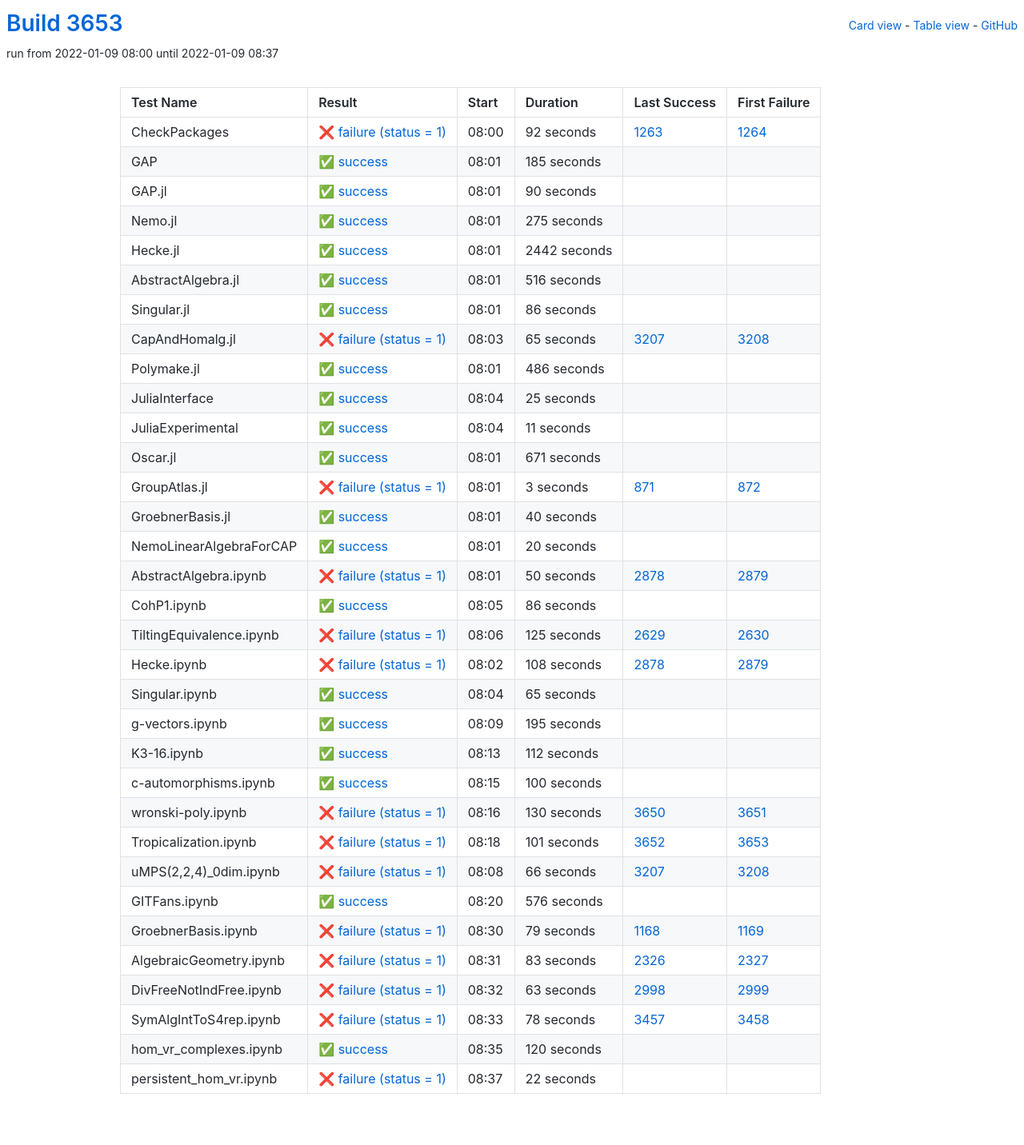
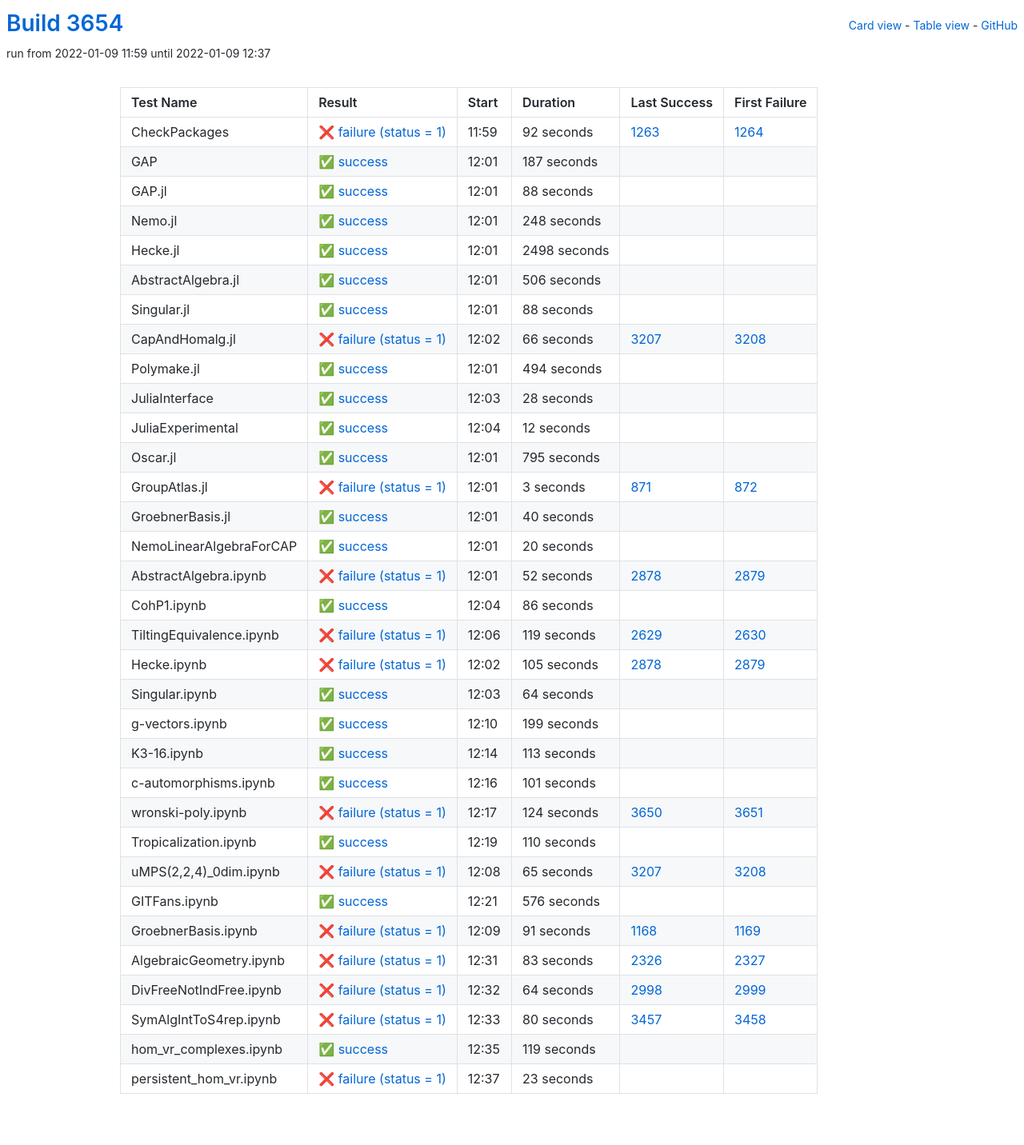
Before and after one commit to oscar-system/oscar-ci-status-stable, a Jekyll site: the page built from table.html, in a window 1280 px wide. Shown: the whole page at 80% size. Built offline with Jekyll 4.4.1, drawn with Linux system fonts in a browser that asks for light colours.

Commit message:
Build #3654

```diff
--- a/_data/ci.yml
+++ b/_data/ci.yml
@@ -1,6 +1,6 @@
 ---
-build: 3653
-build_url: https://oscarci.mathematik.uni-kl.de/job/oscar-stable/3653/
+build: 3654
+build_url: https://oscarci.mathematik.uni-kl.de/job/oscar-stable/3654/
 job: oscar-stable
 organization: oscar-system
 repo: oscar-ci-status-stable
@@ -8,8 +8,8 @@ repourl: https://github.com/oscar-system/oscar-ci-status-stable
 tests:
 - name: CheckPackages
   id: checkpackages
-  log: https://oscarci.mathematik.uni-kl.de/job/oscar-stable/3653/artifact/logs/build-3653/CheckPackages.log
-  start: 2022-01-09 08:00
+  log: https://oscarci.mathematik.uni-kl.de/job/oscar-stable/3654/artifact/logs/build-3654/CheckPackages.log
+  start: 2022-01-09 11:59
   success: false
   exitcode: 1
   status: failure
@@ -20,140 +20,140 @@ tests:
   first_failure_url: https://oscarci.mathematik.uni-kl.de/job/oscar-stable/1264/
 - name: GAP
   id: gap
-  log: https://oscarci.mathematik.uni-kl.de/job/oscar-stable/3653/artifact/logs/build-3653/GAP.log
-  start: 2022-01-09 08:01
+  log: https://oscarci.mathematik.uni-kl.de/job/oscar-stable/3654/artifact/logs/build-3654/GAP.log
+  start: 2022-01-09 12:01
   success: true
   exitcode: 0
   status: success
-  duration: 185
+  duration: 187
   last_success: false
   last_success_url:
   first_failure: false
   first_failure_url:
 - name: GAP.jl
   id: gap-jl
-  log: https://oscarci.mathematik.uni-kl.de/job/oscar-stable/3653/artifact/logs/build-3653/GAP.jl.log
-  start: 2022-01-09 08:01
+  log: https://oscarci.mathematik.uni-kl.de/job/oscar-stable/3654/artifact/logs/build-3654/GAP.jl.log
+  start: 2022-01-09 12:01
   success: true
   exitcode: 0
   status: success
-  duration: 90
+  duration: 88
   last_success: false
   last_success_url:
   first_failure: false
   first_failure_url:
 - name: Nemo.jl
   id: nemo-jl
-  log: https://oscarci.mathematik.uni-kl.de/job/oscar-stable/3653/artifact/logs/build-3653/Nemo.jl.log
-  start: 2022-01-09 08:01
+  log: https://oscarci.mathematik.uni-kl.de/job/oscar-stable/3654/artifact/logs/build-3654/Nemo.jl.log
+  start: 2022-01-09 12:01
   success: true
   exitcode: 0
   status: success
-  duration: 275
+  duration: 248
   last_success: false
   last_success_url:
   first_failure: false
   first_failure_url:
 - name: Hecke.jl
   id: hecke-jl
-  log: https://oscarci.mathematik.uni-kl.de/job/oscar-stable/3653/artifact/logs/build-3653/Hecke.jl.log
-  start: 2022-01-09 08:01
+  log: https://oscarci.mathematik.uni-kl.de/job/oscar-stable/3654/artifact/logs/build-3654/Hecke.jl.log
+  start: 2022-01-09 12:01
   success: true
   exitcode: 0
   status: success
-  duration: 2442
+  duration: 2498
   last_success: false
   last_success_url:
   first_failure: false
   first_failure_url:
 - name: AbstractAlgebra.jl
   id: abstractalgebra-jl
-  log: https://oscarci.mathematik.uni-kl.de/job/oscar-stable/3653/artifact/logs/build-3653/AbstractAlgebra.jl.log
-  start: 2022-01-09 08:01
+  log: https://oscarci.mathematik.uni-kl.de/job/oscar-stable/3654/artifact/logs/build-3654/AbstractAlgebra.jl.log
+  start: 2022-01-09 12:01
   success: true
   exitcode: 0
   status: success
-  duration: 516
+  duration: 506
   last_success: false
   last_success_url:
   first_failure: false
   first_failure_url:
 - name: Singular.jl
   id: singular-jl
-  log: https://oscarci.mathematik.uni-kl.de/job/oscar-stable/3653/artifact/logs/build-3653/Singular.jl.log
-  start: 2022-01-09 08:01
+  log: https://oscarci.mathematik.uni-kl.de/job/oscar-stable/3654/artifact/logs/build-3654/Singular.jl.log
+  start: 2022-01-09 12:01
   success: true
   exitcode: 0
   status: success
-  duration: 86
+  duration: 88
   last_success: false
   last_success_url:
   first_failure: false
   first_failure_url:
 - name: CapAndHomalg.jl
   id: capandhomalg-jl
-  log: https://oscarci.mathematik.uni-kl.de/job/oscar-stable/3653/artifact/logs/build-3653/CapAndHomalg.jl.log
-  start: 2022-01-09 08:03
+  log: https://oscarci.mathematik.uni-kl.de/job/oscar-stable/3654/artifact/logs/build-3654/CapAndHomalg.jl.log
+  start: 2022-01-09 12:02
   success: false
   exitcode: 1
   status: failure
-  duration: 65
+  duration: 66
   last_success: 3207
   last_success_url: https://oscarci.mathematik.uni-kl.de/job/oscar-stable/3207/
   first_failure: 3208
   first_failure_url: https://oscarci.mathematik.uni-kl.de/job/oscar-stable/3208/
 - name: Polymake.jl
   id: polymake-jl
-  log: https://oscarci.mathematik.uni-kl.de/job/oscar-stable/3653/artifact/logs/build-3653/Polymake.jl.log
-  start: 2022-01-09 08:01
+  log: https://oscarci.mathematik.uni-kl.de/job/oscar-stable/3654/artifact/logs/build-3654/Polymake.jl.log
+  start: 2022-01-09 12:01
   success: true
   exitcode: 0
   status: success
-  duration: 486
+  duration: 494
   last_success: false
   last_success_url:
   first_failure: false
   first_failure_url:
 - name: JuliaInterface
   id: juliainterface
-  log: https://oscarci.mathematik.uni-kl.de/job/oscar-stable/3653/artifact/logs/build-3653/JuliaInterface.log
-  start: 2022-01-09 08:04
+  log: https://oscarci.mathematik.uni-kl.de/job/oscar-stable/3654/artifact/logs/build-3654/JuliaInterface.log
+  start: 2022-01-09 12:03
   success: true
   exitcode: 0
   status: success
-  duration: 25
+  duration: 28
   last_success: false
   last_success_url:
   first_failure: false
   first_failure_url:
 - name: JuliaExperimental
   id: juliaexperimental
-  log: https://oscarci.mathematik.uni-kl.de/job/oscar-stable/3653/artifact/logs/build-3653/JuliaExperimental.log
-  start: 2022-01-09 08:04
+  log: https://oscarci.mathematik.uni-kl.de/job/oscar-stable/3654/artifact/logs/build-3654/JuliaExperimental.log
+  start: 2022-01-09 12:04
   success: true
   exitcode: 0
   status: success
-  duration: 11
+  duration: 12
   last_success: false
   last_success_url:
   first_failure: false
   first_failure_url:
 - name: Oscar.jl
   id: oscar-jl
-  log: https://oscarci.mathematik.uni-kl.de/job/oscar-stable/3653/artifact/logs/build-3653/Oscar.jl.log
-  start: 2022-01-09 08:01
+  log: https://oscarci.mathematik.uni-kl.de/job/oscar-stable/3654/artifact/logs/build-3654/Oscar.jl.log
+  start: 2022-01-09 12:01
   success: true
   exitcode: 0
   status: success
-  duration: 671
+  duration: 795
   last_success: false
   last_success_url:
   first_failure: false
   first_failure_url:
 - name: GroupAtlas.jl
   id: groupatlas-jl
-  log: https://oscarci.mathematik.uni-kl.de/job/oscar-stable/3653/artifact/logs/build-3653/GroupAtlas.jl.log
-  start: 2022-01-09 08:01
+  log: https://oscarci.mathematik.uni-kl.de/job/oscar-stable/3654/artifact/logs/build-3654/GroupAtlas.jl.log
+  start: 2022-01-09 12:01
   success: false
   exitcode: 1
   status: failure
@@ -164,8 +164,8 @@ tests:
   first_failure_url: https://oscarci.mathematik.uni-kl.de/job/oscar-stable/872/
 - name: GroebnerBasis.jl
   id: groebnerbasis-jl
-  log: https://oscarci.mathematik.uni-kl.de/job/oscar-stable/3653/artifact/logs/build-3653/GroebnerBasis.jl.log
-  start: 2022-01-09 08:01
+  log: https://oscarci.mathematik.uni-kl.de/job/oscar-stable/3654/artifact/logs/build-3654/GroebnerBasis.jl.log
+  start: 2022-01-09 12:01
   success: true
   exitcode: 0
   status: success
@@ -176,8 +176,8 @@ tests:
   first_failure_url:
 - name: NemoLinearAlgebraForCAP
   id: nemolinearalgebraforcap
-  log: https://oscarci.mathematik.uni-kl.de/job/oscar-stable/3653/artifact/logs/build-3653/NemoLinearAlgebraForCAP.log
-  start: 2022-01-09 08:01
+  log: https://oscarci.mathematik.uni-kl.de/job/oscar-stable/3654/artifact/logs/build-3654/NemoLinearAlgebraForCAP.log
+  start: 2022-01-09 12:01
   success: true
   exitcode: 0
   status: success
@@ -188,20 +188,20 @@ tests:
   first_failure_url:
 - name: AbstractAlgebra.ipynb
   id: abstractalgebra-ipynb
-  log: https://oscarci.mathematik.uni-kl.de/job/oscar-stable/3653/artifact/logs/build-3653/AbstractAlgebra.ipynb.log
-  start: 2022-01-09 08:01
+  log: https://oscarci.mathematik.uni-kl.de/job/oscar-stable/3654/artifact/logs/build-3654/AbstractAlgebra.ipynb.log
+  start: 2022-01-09 12:01
   success: false
   exitcode: 1
   status: failure
-  duration: 50
+  duration: 52
   last_success: 2878
   last_success_url: https://oscarci.mathematik.uni-kl.de/job/oscar-stable/2878/
   first_failure: 2879
   first_failure_url: https://oscarci.mathematik.uni-kl.de/job/oscar-stable/2879/
 - name: CohP1.ipynb
   id: cohp1-ipynb
-  log: https://oscarci.mathematik.uni-kl.de/job/oscar-stable/3653/artifact/logs/build-3653/CohP1.ipynb.log
-  start: 2022-01-09 08:05
+  log: https://oscarci.mathematik.uni-kl.de/job/oscar-stable/3654/artifact/logs/build-3654/CohP1.ipynb.log
+  start: 2022-01-09 12:04
   success: true
   exitcode: 0
   status: success
@@ -212,116 +212,116 @@ tests:
   first_failure_url:
 - name: TiltingEquivalence.ipynb
   id: tiltingequivalence-ipynb
-  log: https://oscarci.mathematik.uni-kl.de/job/oscar-stable/3653/artifact/logs/build-3653/TiltingEquivalence.ipynb.log
-  start: 2022-01-09 08:06
+  log: https://oscarci.mathematik.uni-kl.de/job/oscar-stable/3654/artifact/logs/build-3654/TiltingEquivalence.ipynb.log
+  start: 2022-01-09 12:06
   success: false
   exitcode: 1
   status: failure
-  duration: 125
+  duration: 119
   last_success: 2629
   last_success_url: https://oscarci.mathematik.uni-kl.de/job/oscar-stable/2629/
   first_failure: 2630
   first_failure_url: https://oscarci.mathematik.uni-kl.de/job/oscar-stable/2630/
 - name: Hecke.ipynb
   id: hecke-ipynb
-  log: https://oscarci.mathematik.uni-kl.de/job/oscar-stable/3653/artifact/logs/build-3653/Hecke.ipynb.log
-  start: 2022-01-09 08:02
+  log: https://oscarci.mathematik.uni-kl.de/job/oscar-stable/3654/artifact/logs/build-3654/Hecke.ipynb.log
+  start: 2022-01-09 12:02
   success: false
   exitcode: 1
   status: failure
-  duration: 108
+  duration: 105
   last_success: 2878
   last_success_url: https://oscarci.mathematik.uni-kl.de/job/oscar-stable/2878/
   first_failure: 2879
   first_failure_url: https://oscarci.mathematik.uni-kl.de/job/oscar-stable/2879/
 - name: Singular.ipynb
   id: singular-ipynb
-  log: https://oscarci.mathematik.uni-kl.de/job/oscar-stable/3653/artifact/logs/build-3653/Singular.ipynb.log
-  start: 2022-01-09 08:04
+  log: https://oscarci.mathematik.uni-kl.de/job/oscar-stable/3654/artifact/logs/build-3654/Singular.ipynb.log
+  start: 2022-01-09 12:03
   success: true
   exitcode: 0
   status: success
-  duration: 65
+  duration: 64
   last_success: false
   last_success_url:
   first_failure: false
   first_failure_url:
 - name: g-vectors.ipynb
   id: g-vectors-ipynb
-  log: https://oscarci.mathematik.uni-kl.de/job/oscar-stable/3653/artifact/logs/build-3653/g-vectors.ipynb.log
-  start: 2022-01-09 08:09
+  log: https://oscarci.mathematik.uni-kl.de/job/oscar-stable/3654/artifact/logs/build-3654/g-vectors.ipynb.log
+  start: 2022-01-09 12:10
   success: true
   exitcode: 0
   status: success
-  duration: 195
+  duration: 199
   last_success: false
   last_success_url:
   first_failure: false
   first_failure_url:
 - name: K3-16.ipynb
   id: k3-16-ipynb
-  log: https://oscarci.mathematik.uni-kl.de/job/oscar-stable/3653/artifact/logs/build-3653/K3-16.ipynb.log
-  start: 2022-01-09 08:13
+  log: https://oscarci.mathematik.uni-kl.de/job/oscar-stable/3654/artifact/logs/build-3654/K3-16.ipynb.log
+  start: 2022-01-09 12:14
   success: true
   exitcode: 0
   status: success
-  duration: 112
+  duration: 113
   last_success: false
   last_success_url:
   first_failure: false
   first_failure_url:
 - name: c-automorphisms.ipynb
   id: c-automorphisms-ipynb
-  log: https://oscarci.mathematik.uni-kl.de/job/oscar-stable/3653/artifact/logs/build-3653/c-automorphisms.ipynb.log
-  start: 2022-01-09 08:15
+  log: https://oscarci.mathematik.uni-kl.de/job/oscar-stable/3654/artifact/logs/build-3654/c-automorphisms.ipynb.log
+  start: 2022-01-09 12:16
   success: true
   exitcode: 0
   status: success
-  duration: 100
+  duration: 101
   last_success: false
   last_success_url:
   first_failure: false
   first_failure_url:
 - name: wronski-poly.ipynb
   id: wronski-poly-ipynb
-  log: https://oscarci.mathematik.uni-kl.de/job/oscar-stable/3653/artifact/logs/build-3653/wronski-poly.ipynb.log
-  start: 2022-01-09 08:16
+  log: https://oscarci.mathematik.uni-kl.de/job/oscar-stable/3654/artifact/logs/build-3654/wronski-poly.ipynb.log
+  start: 2022-01-09 12:17
   success: false
   exitcode: 1
   status: failure
-  duration: 130
+  duration: 124
   last_success: 3650
   last_success_url: https://oscarci.mathematik.uni-kl.de/job/oscar-stable/3650/
   first_failure: 3651
   first_failure_url: https://oscarci.mathematik.uni-kl.de/job/oscar-stable/3651/
 - name: Tropicalization.ipynb
   id: tropicalization-ipynb
-  log: https://oscarci.mathematik.uni-kl.de/job/oscar-stable/3653/artifact/logs/build-3653/Tropicalization.ipynb.log
-  start: 2022-01-09 08:18
+  log: https://oscarci.mathematik.uni-kl.de/job/oscar-stable/3654/artifact/logs/build-3654/Tropicalization.ipynb.log
+  start: 2022-01-09 12:19
+  success: true
+  exitcode: 0
+  status: success
+  duration: 110
+  last_success: false
+  last_success_url:
+  first_failure: false
+  first_failure_url:
+- name: uMPS(2,2,4)_0dim.ipynb
+  id: umps-2-2-4-0dim-ipynb
+  log: https://oscarci.mathematik.uni-kl.de/job/oscar-stable/3654/artifact/logs/build-3654/uMPS-2-2-4-_0dim.ipynb.log
+  start: 2022-01-09 12:08
   success: false
   exitcode: 1
   status: failure
-  duration: 101
-  last_success: 3652
-  last_success_url: https://oscarci.mathematik.uni-kl.de/job/oscar-stable/3652/
-  first_failure: 3653
-  first_failure_url: https://oscarci.mathematik.uni-kl.de/job/oscar-stable/3653/
-- name: uMPS(2,2,4)_0dim.ipynb
-  id: umps-2-2-4-0dim-ipynb
-  log: https://oscarci.mathematik.uni-kl.de/job/oscar-stable/3653/artifact/logs/build-3653/uMPS-2-2-4-_0dim.ipynb.log
-  start: 2022-01-09 08:08
-  success: false
-  exitcode: 1
-  status: failure
-  duration: 66
+  duration: 65
   last_success: 3207
   last_success_url: https://oscarci.mathematik.uni-kl.de/job/oscar-stable/3207/
   first_failure: 3208
   first_failure_url: https://oscarci.mathematik.uni-kl.de/job/oscar-stable/3208/
 - name: GITFans.ipynb
   id: gitfans-ipynb
-  log: https://oscarci.mathematik.uni-kl.de/job/oscar-stable/3653/artifact/logs/build-3653/GITFans.ipynb.log
-  start: 2022-01-09 08:20
+  log: https://oscarci.mathematik.uni-kl.de/job/oscar-stable/3654/artifact/logs/build-3654/GITFans.ipynb.log
+  start: 2022-01-09 12:21
   success: true
   exitcode: 0
   status: success
@@ -332,20 +332,20 @@ tests:
   first_failure_url:
 - name: GroebnerBasis.ipynb
   id: groebnerbasis-ipynb
-  log: https://oscarci.mathematik.uni-kl.de/job/oscar-stable/3653/artifact/logs/build-3653/GroebnerBasis.ipynb.log
-  start: 2022-01-09 08:30
+  log: https://oscarci.mathematik.uni-kl.de/job/oscar-stable/3654/artifact/logs/build-3654/GroebnerBasis.ipynb.log
+  start: 2022-01-09 12:09
   success: false
   exitcode: 1
   status: failure
-  duration: 79
+  duration: 91
   last_success: 1168
   last_success_url: https://oscarci.mathematik.uni-kl.de/job/oscar-stable/1168/
   first_failure: 1169
   first_failure_url: https://oscarci.mathematik.uni-kl.de/job/oscar-stable/1169/
 - name: AlgebraicGeometry.ipynb
   id: algebraicgeometry-ipynb
-  log: https://oscarci.mathematik.uni-kl.de/job/oscar-stable/3653/artifact/logs/build-3653/AlgebraicGeometry.ipynb.log
-  start: 2022-01-09 08:31
+  log: https://oscarci.mathematik.uni-kl.de/job/oscar-stable/3654/artifact/logs/build-3654/AlgebraicGeometry.ipynb.log
+  start: 2022-01-09 12:31
   success: false
   exitcode: 1
   status: failure
@@ -356,48 +356,48 @@ tests:
   first_failure_url: https://oscarci.mathematik.uni-kl.de/job/oscar-stable/2327/
 - name: DivFreeNotIndFree.ipynb
   id: divfreenotindfree-ipynb
-  log: https://oscarci.mathematik.uni-kl.de/job/oscar-stable/3653/artifact/logs/build-3653/DivFreeNotIndFree.ipynb.log
-  start: 2022-01-09 08:32
+  log: https://oscarci.mathematik.uni-kl.de/job/oscar-stable/3654/artifact/logs/build-3654/DivFreeNotIndFree.ipynb.log
+  start: 2022-01-09 12:32
   success: false
   exitcode: 1
   status: failure
-  duration: 63
+  duration: 64
   last_success: 2998
   last_success_url: https://oscarci.mathematik.uni-kl.de/job/oscar-stable/2998/
   first_failure: 2999
   first_failure_url: https://oscarci.mathematik.uni-kl.de/job/oscar-stable/2999/
 - name: SymAlgIntToS4rep.ipynb
   id: symalginttos4rep-ipynb
-  log: https://oscarci.mathematik.uni-kl.de/job/oscar-stable/3653/artifact/logs/build-3653/SymAlgIntToS4rep.ipynb.log
-  start: 2022-01-09 08:33
+  log: https://oscarci.mathematik.uni-kl.de/job/oscar-stable/3654/artifact/logs/build-3654/SymAlgIntToS4rep.ipynb.log
+  start: 2022-01-09 12:33
   success: false
   exitcode: 1
   status: failure
-  duration: 78
+  duration: 80
   last_success: 3457
   last_success_url: https://oscarci.mathematik.uni-kl.de/job/oscar-stable/3457/
   first_failure: 3458
   first_failure_url: https://oscarci.mathematik.uni-kl.de/job/oscar-stable/3458/
 - name: hom_vr_complexes.ipynb
   id: hom-vr-complexes-ipynb
-  log: https://oscarci.mathematik.uni-kl.de/job/oscar-stable/3653/artifact/logs/build-3653/hom_vr_complexes.ipynb.log
-  start: 2022-01-09 08:35
+  log: https://oscarci.mathematik.uni-kl.de/job/oscar-stable/3654/artifact/logs/build-3654/hom_vr_complexes.ipynb.log
+  start: 2022-01-09 12:35
   success: true
   exitcode: 0
   status: success
-  duration: 120
+  duration: 119
   last_success: false
   last_success_url:
   first_failure: false
   first_failure_url:
 - name: persistent_hom_vr.ipynb
   id: persistent-hom-vr-ipynb
-  log: https://oscarci.mathematik.uni-kl.de/job/oscar-stable/3653/artifact/logs/build-3653/persistent_hom_vr.ipynb.log
-  start: 2022-01-09 08:37
+  log: https://oscarci.mathematik.uni-kl.de/job/oscar-stable/3654/artifact/logs/build-3654/persistent_hom_vr.ipynb.log
+  start: 2022-01-09 12:37
   success: false
   exitcode: 1
   status: failure
-  duration: 22
+  duration: 23
   last_success: false
   last_success_url:
   first_failure: false
```
Also changed, not shown: README.md.
